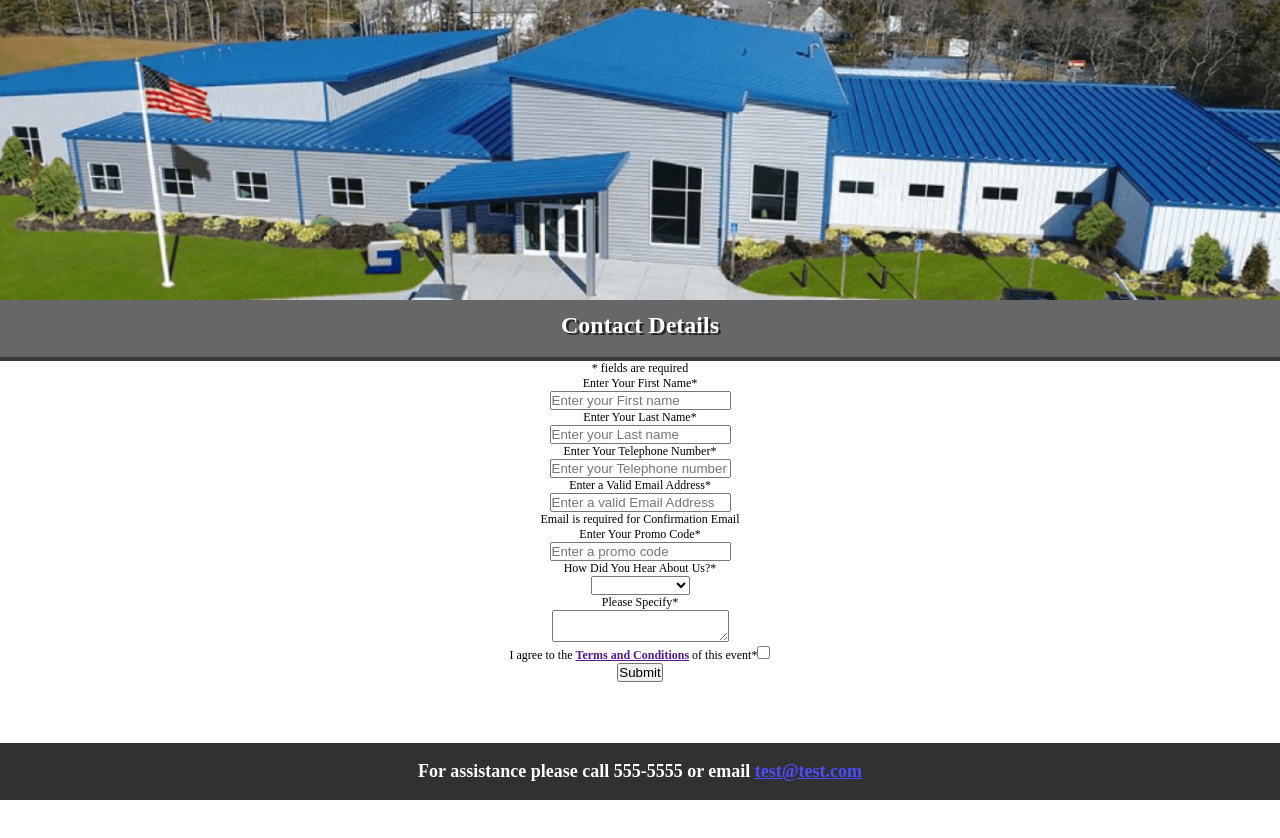
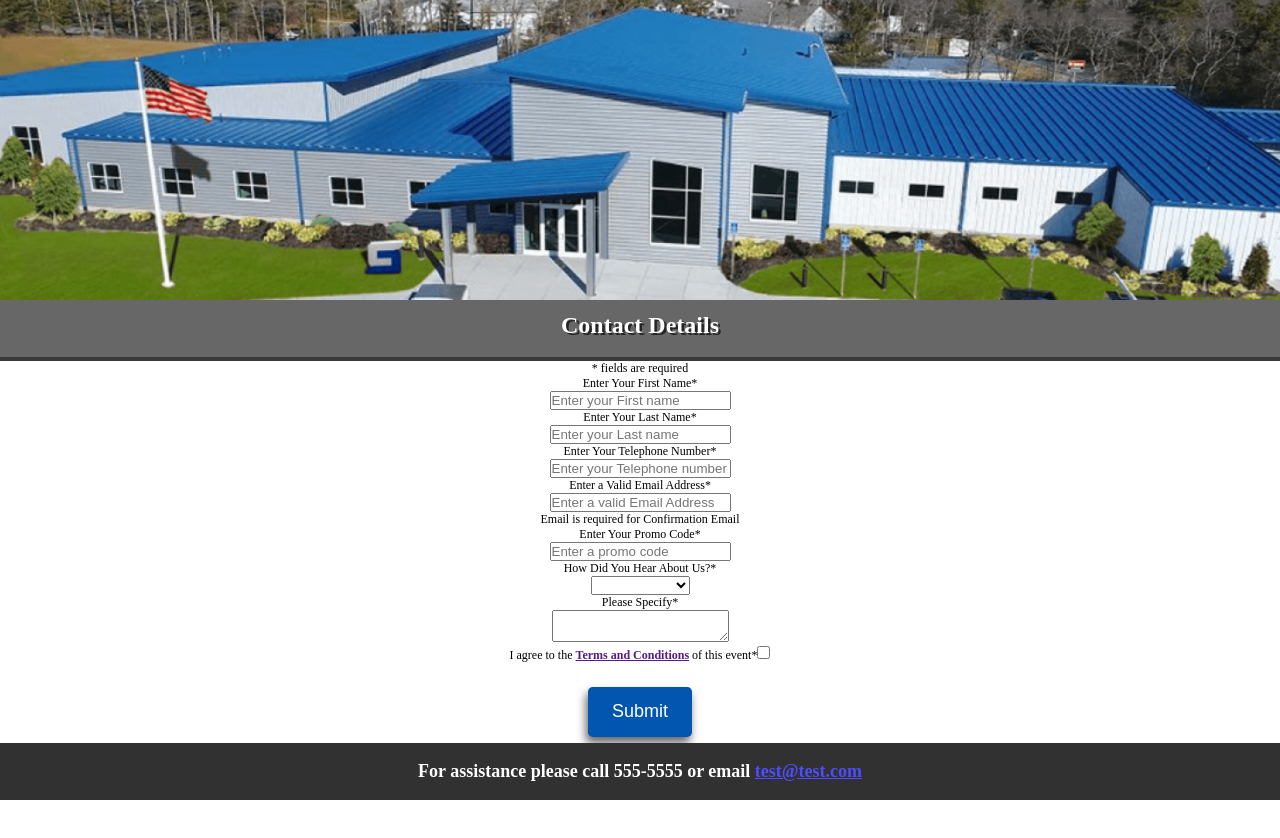
Before and after one commit to Ultra-Zactimus/CDS-Coding-Challenge, a Next.js app: page / in a window 1280 px wide. Shown: the top 838 px of the page. Built offline with nearby package versions, Linux system fonts and the light colour scheme.

Commit message:
add styles for buttons

```diff
--- a/src/sass/components/_buttons.scss
+++ b/src/sass/components/_buttons.scss
@@ -0,0 +1,42 @@
+.btn {
+  &__form {
+    padding: 1.2rem;
+    padding-inline: 2rem;
+    margin-top: 2rem;
+    text-align: center;
+    border-radius: 0.4rem;
+    border: none;
+    background-color: #0256af;
+    font-size: large;
+    color: #ffff;
+    box-shadow: -2px 6px 10px 0.1px #676767;
+
+    &:hover {
+      cursor: pointer;
+      background-color: #3b71e6;
+    }
+  }
+
+  &__modal {
+    position: fixed;
+    top: 85%;
+    left: 50%;
+    transform: translate(-50%, -50%);
+    z-index: -1;
+
+    &--exit {
+      padding: 1rem;
+      padding-inline: 2rem;
+      background-color: #00b500;
+      font-size:larger;
+      color: #ffffff;
+      border: 2px solid #1d7b01;
+      border-radius: 0.5rem;
+
+      &:hover {
+        cursor: pointer;
+        background-color: #00d200;
+      }
+    }
+  }
+}
```
